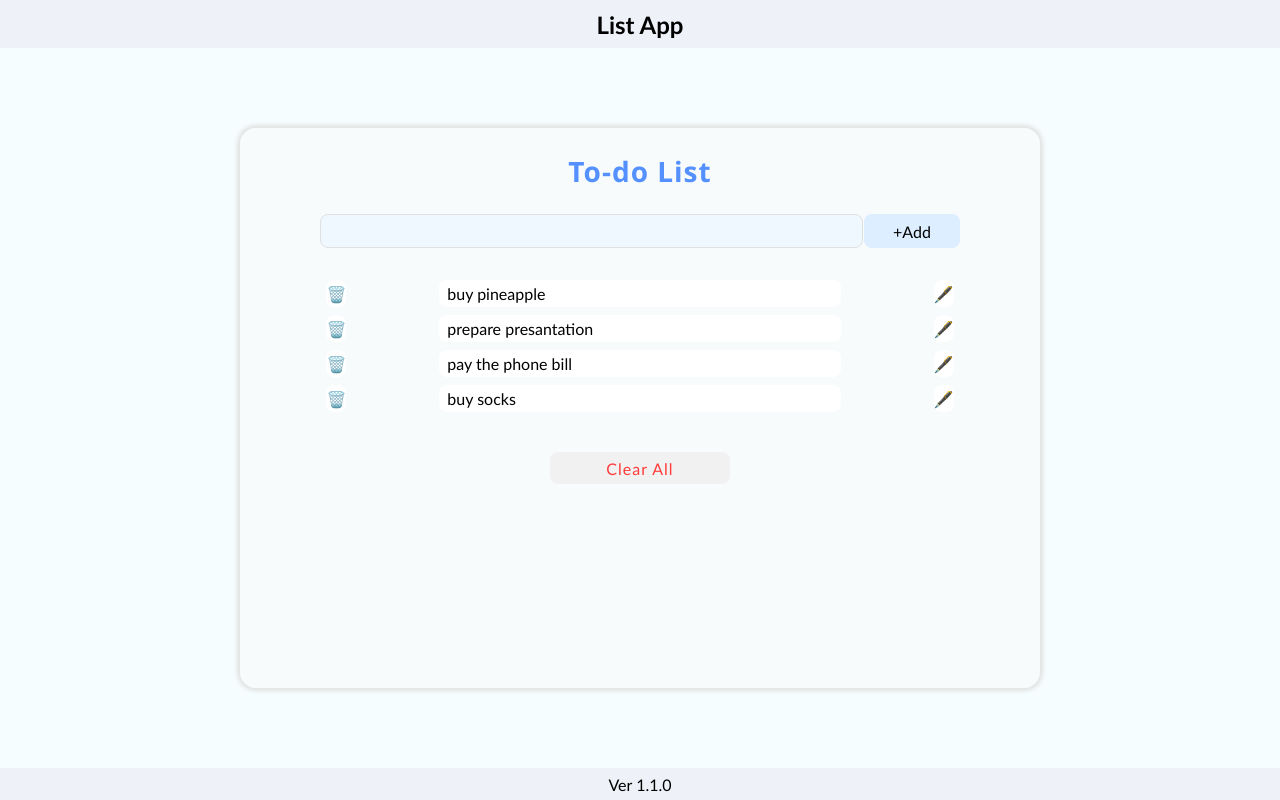
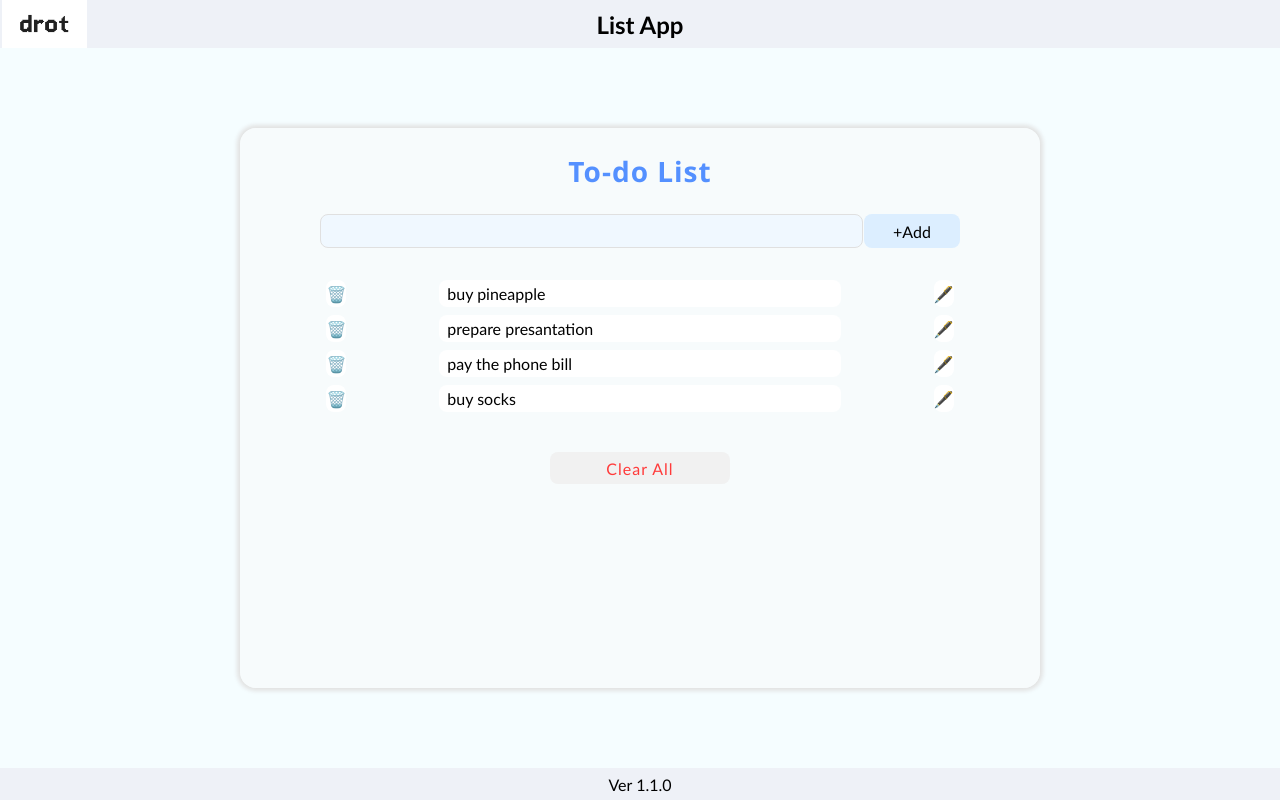
Before and after one commit to drot2579/listApp, a plain HTML site: page index.html in a window 1280 px wide. Drawn offline with Linux system fonts and the light colour scheme.

Commit message:
logo added

```diff
--- a/index.html
+++ b/index.html
@@ -10,6 +10,9 @@
 </head>
 <body>
     <nav>
+        <a class="logo" href="http://drotcode.github.io/home/" target="_blank" rel="noopener noreferrer" style="height: 100%; position: absolute; left: 2px;">
+            <img src="./drot_nogrid_smaller.png" alt="drot logo" >
+        </a>
         <h2>List App</h2>
     </nav>
     <main>
--- a/style.css
+++ b/style.css
@@ -59,6 +59,17 @@ input {
     border: none;
     font-size: 1rem;
 }
+.logo {
+    height: 100%;
+    & img {
+        height: 100%;
+        transition: 300ms;
+        &:hover {
+    filter: brightness(0.9);
+
+        }
+    }
+}
 main .inputCont {
     width: 80%;
     display: flex;
```
Also changed, not shown: drot_nogrid.png (added), drot_nogrid_smaller.png (added).
